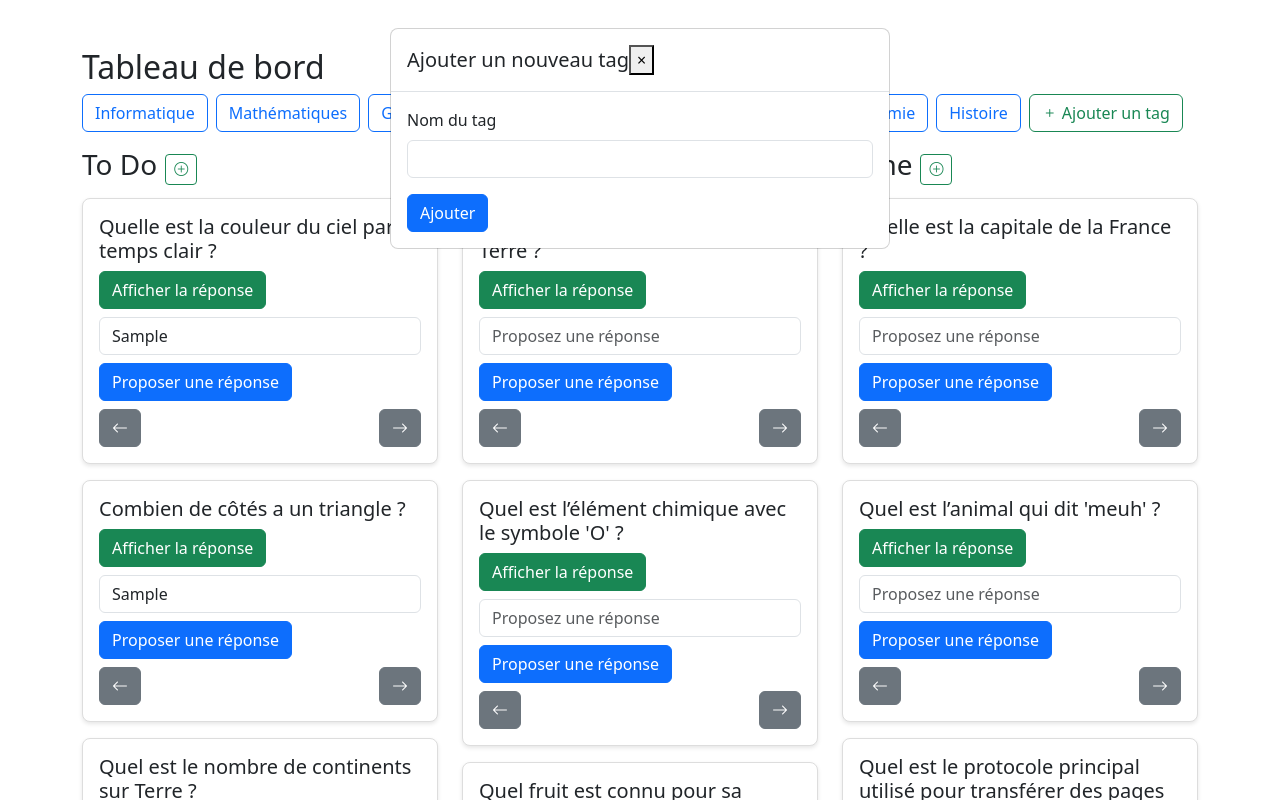
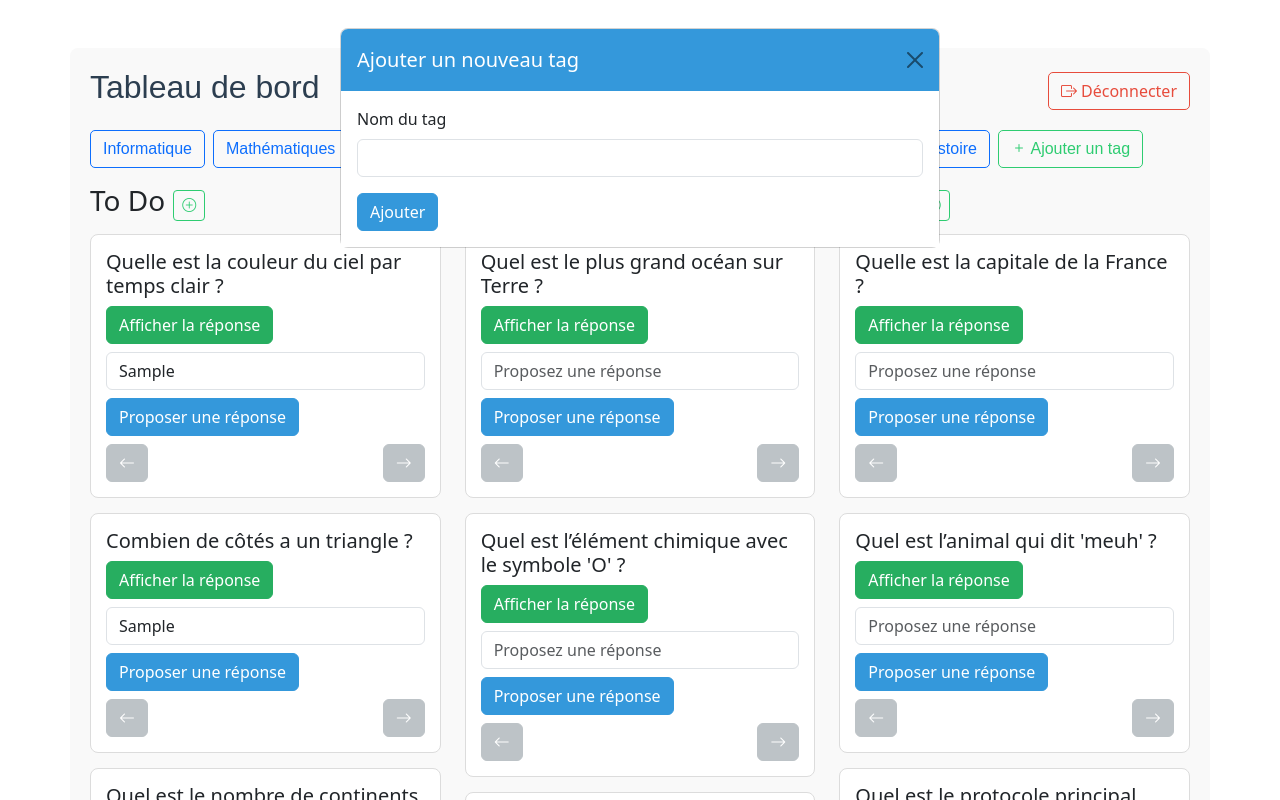
Before and after one commit to DrissGG/memopus, an Angular app: page /dashboard in a window 1280 px wide. Both pictures are taken after typing "Sample", "Sample", "Sample", "Sample", "Sample", "Sample" into the empty fields and a click on the button "Ajouter un tag". Shown: the top 800 px of the page. Built offline with nearby package versions, Linux system fonts and the light colour scheme; data requests are answered from the project's data file.

Commit message:
ajout logout+ css

```diff
--- a/src/app/dashboard/dashboard.component.html
+++ b/src/app/dashboard/dashboard.component.html
@@ -1,5 +1,11 @@
 <div class="container mt-5">
-    <h2>Tableau de bord</h2>
+    <div class="d-flex justify-content-between align-items-center mb-3">
+        <h2>Tableau de bord</h2>
+        <!-- Bouton de déconnexion -->
+        <button class="btn btn-outline-danger" (click)="logout()">
+            <i class="bi bi-box-arrow-right"></i> Déconnecter
+        </button>
+    </div>
 
     <!-- Liste des tags avec bouton pour ajouter un nouveau tag -->
     <div class="mb-3 d-flex align-items-center">
@@ -18,9 +24,7 @@
             <div class="modal-content">
                 <div class="modal-header">
                     <h5 class="modal-title">Ajouter un nouveau tag</h5>
-                    <button type="button" class="close" (click)="closeAddTagModal()">
-                        <span aria-hidden="true">&times;</span>
-                    </button>
+                    <button type="button" class="btn-close" (click)="closeAddTagModal()"></button>
                 </div>
                 <div class="modal-body">
                     <form (ngSubmit)="addTag()">
@@ -84,9 +88,7 @@
             <div class="modal-content">
                 <div class="modal-header">
                     <h5 class="modal-title">Ajouter une nouvelle carte</h5>
-                    <button type="button" class="close" (click)="closeAddCardModal()">
-                        <span aria-hidden="true">&times;</span>
-                    </button>
+                    <button type="button" class="btn-close" (click)="closeAddCardModal()"></button>
                 </div>
                 <div class="modal-body">
                     <form (ngSubmit)="addCard()">
--- a/src/app/dashboard/dashboard.component.scss
+++ b/src/app/dashboard/dashboard.component.scss
@@ -1,29 +1,131 @@
+/* Style général de la page */
+.container {
+    background-color: #f9f9f9;
+    border-radius: 8px;
+    padding: 20px;
+}
+
+/* En-tête du tableau de bord */
+h2 {
+    font-family: 'Arial', sans-serif;
+    color: #2c3e50;
+}
+
+/* Bouton de déconnexion */
+.btn-outline-danger {
+    border-color: #e74c3c;
+    color: #e74c3c;
+    background-color: transparent;
+    border-radius: 5px;
+}
+
+.btn-outline-danger:hover {
+    background-color: #e74c3c;
+    color: white;
+}
+
+/* Liste des tags */
+.btn-tag {
+    font-family: 'Arial', sans-serif;
+    border-radius: 5px;
+}
+
+.btn-outline-success {
+    border-color: #2ecc71;
+    color: #2ecc71;
+    background-color: transparent;
+}
+
+.btn-outline-success:hover {
+    background-color: #2ecc71;
+    color: white;
+}
+
+/* Modal pour ajouter un nouveau tag */
+.modal-content {
+    border-radius: 8px;
+}
+
+.modal-header {
+    background-color: #2ecc71;
+    color: white;
+    border-bottom: none;
+}
+
+.modal-body {
+    background-color: #ffffff;
+}
+
+.btn-primary {
+    background-color: #2ecc71;
+    border-color: #2ecc71;
+}
+
+.btn-primary:hover {
+    background-color: #27ae60;
+    border-color: #27ae60;
+}
+
+/* Liste des colonnes */
 .card-columns {
     display: flex;
     flex-direction: column;
 }
 
 .card {
-    margin-bottom: 1rem;
-    border: 1px solid #ddd;
-    border-radius: 0.5rem;
-    background-color: #fff;
-    box-shadow: 0 2px 4px rgba(0, 0, 0, 0.1);
+    margin-bottom: 15px;
+    border: 1px solid #dcdcdc;
+    border-radius: 8px;
+    background-color: #ffffff;
 }
 
 .card-body {
-    padding: 1rem;
+    padding: 15px;
 }
 
-.card-title {
-    font-size: 1.25rem;
-    margin-bottom: 0.5rem;
+/* Boutons de la carte */
+.btn-success {
+    background-color: #27ae60;
+    border-color: #27ae60;
 }
 
-.card-text {
-    margin-bottom: 1rem;
+.btn-success:hover {
+    background-color: #2ecc71;
+    border-color: #2ecc71;
 }
 
-.btn-tag {
-    margin-right: 0.5rem;
+.btn-secondary {
+    background-color: #bdc3c7;
+    border-color: #bdc3c7;
+    color: #ffffff;
 }
+
+.btn-secondary:hover {
+    background-color: #95a5a6;
+    border-color: #95a5a6;
+}
+
+/* Modal pour ajouter une nouvelle carte */
+.modal-dialog {
+    max-width: 600px;
+}
+
+.modal-header {
+    background-color: #3498db;
+    color: white;
+    border-bottom: none;
+}
+
+.modal-body {
+    background-color: #ffffff;
+}
+
+.btn-primary {
+    background-color: #3498db;
+    border-color: #3498db;
+}
+
+.btn-primary:hover {
+    background-color: #2980b9;
+    border-color: #2980b9;
+}
--- a/src/app/dashboard/dashboard.component.ts
+++ b/src/app/dashboard/dashboard.component.ts
@@ -3,6 +3,8 @@ import { CardService } from '../services/card.service';
 import { TagService } from '../services/tag.service';
 import { CommonModule } from '@angular/common';
 import { FormsModule } from '@angular/forms';
+import { Router } from '@angular/router';
+
 
 @Component({
   standalone: true,
@@ -30,7 +32,8 @@ export class DashboardComponent implements OnInit {
 
   constructor(
     private cardService: CardService,
-    private tagService: TagService
+    private tagService: TagService,
+    private router: Router
   ) { }
 
   ngOnInit() {
@@ -96,6 +99,12 @@ export class DashboardComponent implements OnInit {
     const isCorrect = userAnswer.trim().toLowerCase() === card.answer.trim().toLowerCase();
     alert(isCorrect ? 'Réponse correcte !' : 'Réponse incorrecte, essayez encore.');
   }
+  // Méthode pour déconnecter l'utilisateur
+  logout() {
+    // Logique de déconnexion ici (ex: supprimer les tokens de session)
+    // Redirige vers la page de connexion
+    this.router.navigate(['/']);
+  }
 
   openAddTagModal() {
     this.isModalOpen = true;
```
